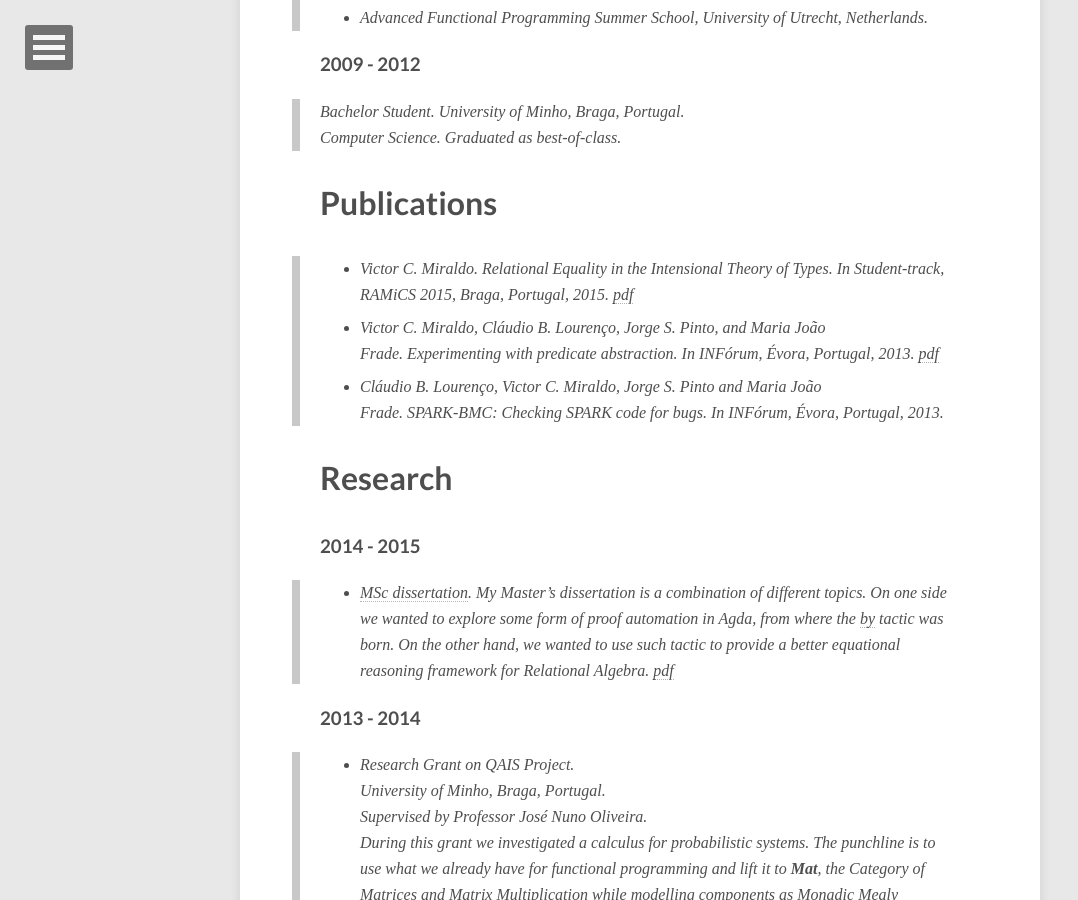
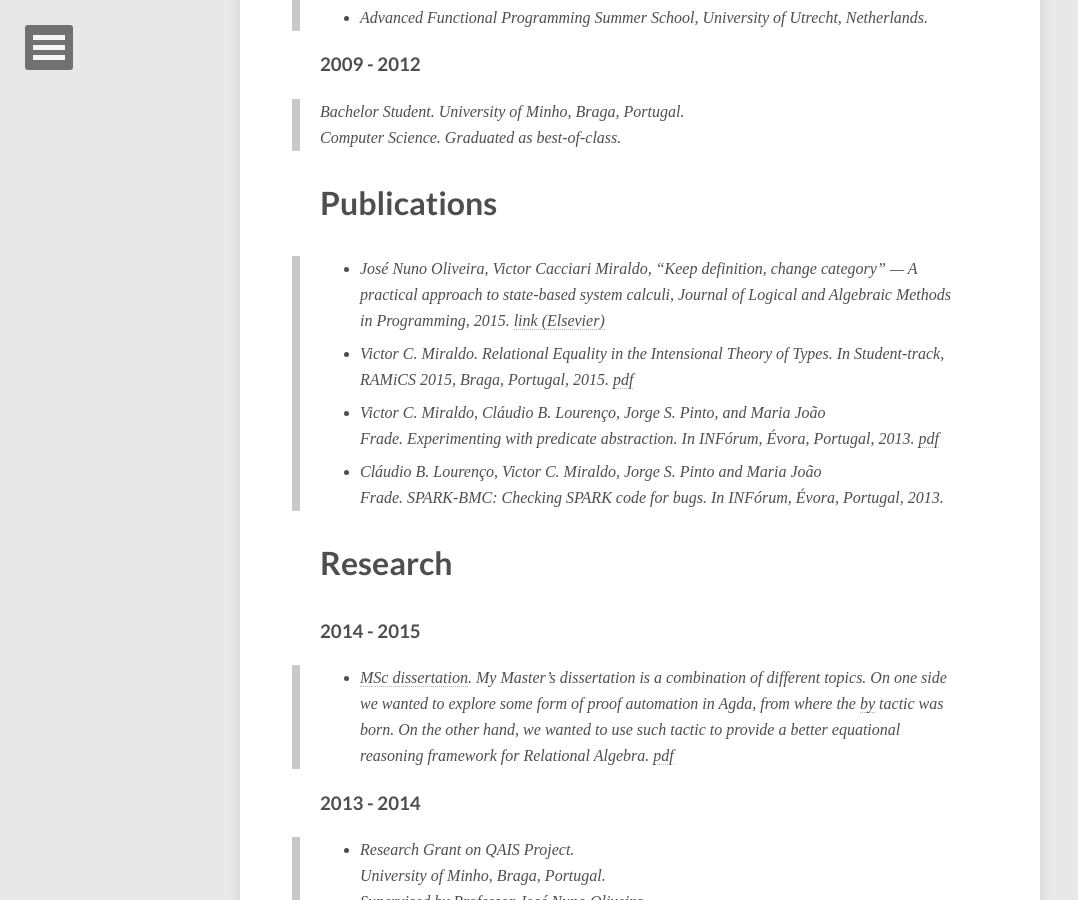
Before and after one commit to VictorCMiraldo/victorcmiraldo.github.io, a Jekyll site: the page built from cv/index.md, in a window 1280 px wide and 900 px high, scrolled down 1303 px. Shown: the whole window, without its empty margins (0-1078 px from the left). Built offline with Jekyll 4.4.1, drawn with Linux system fonts in a browser that asks for light colours; nearby versions of some CDN libraries; comment, search, counter and statistics services are not loaded.

Commit message:
Update index.md
Added a publication

```diff
--- a/cv/index.md
+++ b/cv/index.md
@@ -52,6 +52,9 @@ diplomas, contact me via e-mail.
 
 # Publications
 
+> - José Nuno Oliveira, Victor Cacciari Miraldo, “Keep definition, change category” — A practical
+>   approach to state-based system calculi, Journal of Logical and Algebraic Methods in Programming, 2015.
+>   [link (Elsevier)](http://dx.doi.org/10.1016/j.jlamp.2015.11.007)
 > - Victor C. Miraldo.  Relational Equality in the Intensional Theory of Types.
 >   In Student-track, *RAMiCS 2015, Braga*, Portugal, 2015. [pdf](/papers/ramics15.pdf)
 > - Victor C. Miraldo, Cláudio B. Lourenço, Jorge S. Pinto, and Maria João
```
